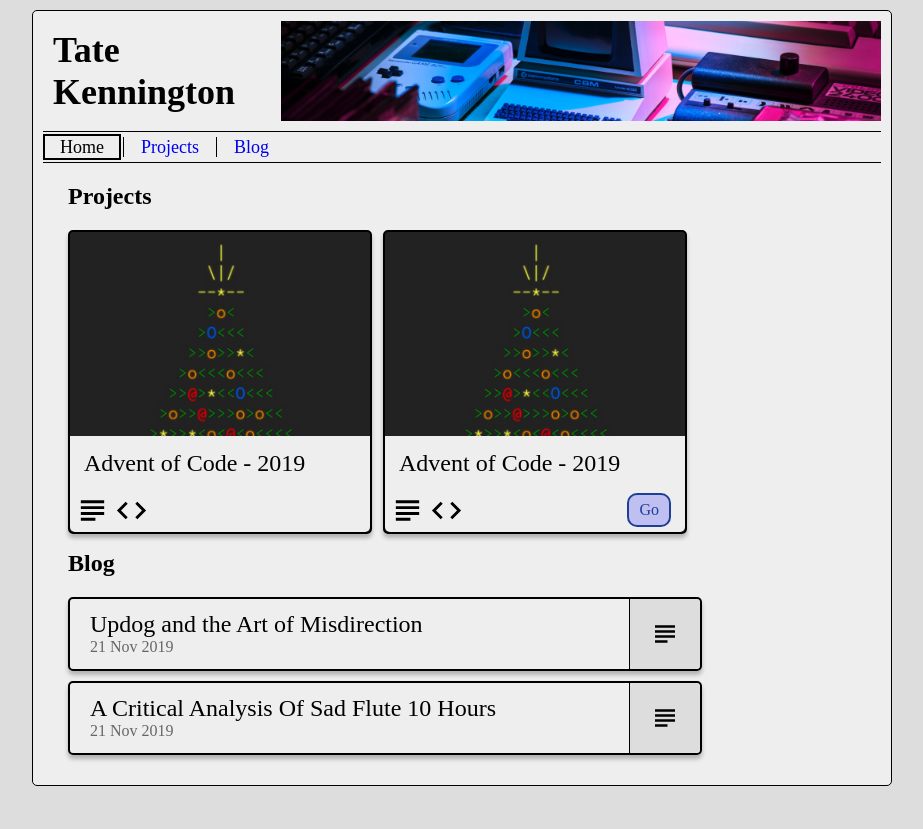
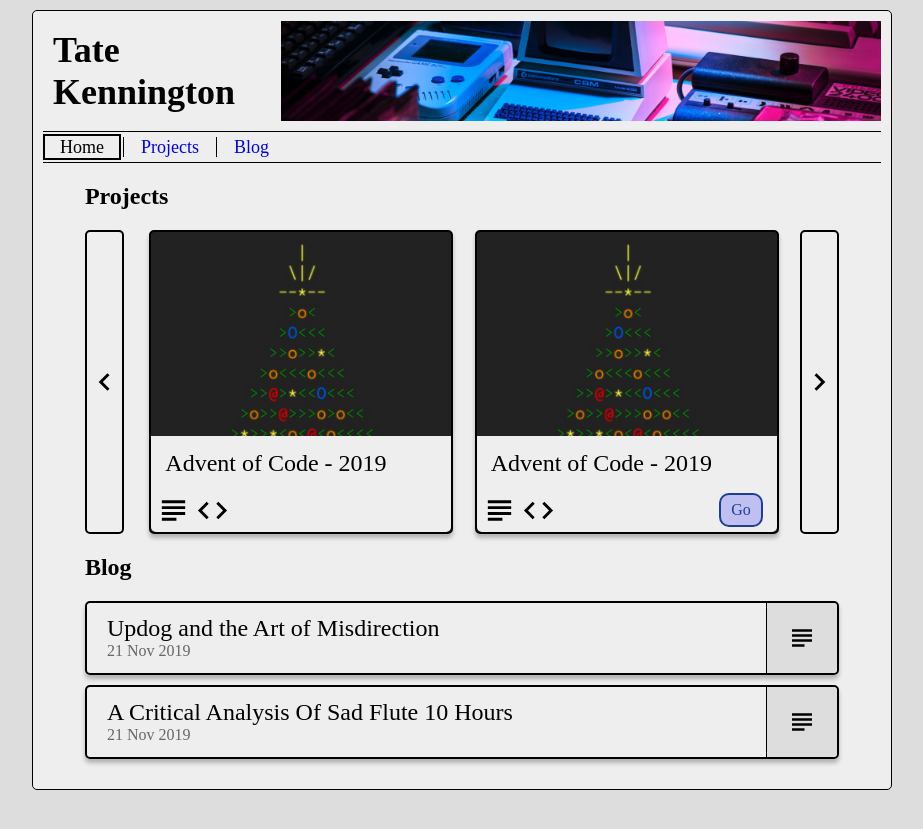
Before and after one commit to TateKennington/personal-website, a Jekyll site: the page built from index.html, in a window 1280 px wide. Shown: the top 829 px of the page, without its empty margins (178-1101 px from the left). Built offline with Jekyll 4.4.1, drawn with Linux system fonts in a browser that asks for light colours.

Commit message:
Little more responsive styling and project carousel buttons

```diff
--- a/assets/css/style.scss
+++ b/assets/css/style.scss
@@ -102,11 +102,13 @@ h2{
 }
 
 section{
-    margin-left: 25px;
+    margin-left: 5%;
+    margin-right: 5%;
     margin-bottom: 20px;
 
-    @media screen and (max-width: 426px){
+    @media screen and (max-width: 769px){
         margin-left: 0px;
+        margin-right: 0px;
     }
 }
 
@@ -128,8 +130,6 @@ section{
 .c-project{
     width: 100%;
     height: 100%;
-    margin-right: 32px;
-    margin-bottom: 10px;
     background-size: cover;
     background-position: center;
     background-repeat: no-repeat;
@@ -154,6 +154,7 @@ section{
             width: calc(100% - 4px);
             height: unset;
             padding-top: 100%;
+            margin-bottom: 15px;
         }
     }
 
@@ -230,7 +231,6 @@ section{
     padding-left: 20px;
     height: 70px;
     width: 100%;
-    max-width: 610px;
     box-shadow: rgba(0,0,0,0.25) 0 4px 4px;
     display: flex;
     justify-content: space-between;
@@ -289,6 +289,7 @@ section{
 .posts{
     display: flex;
     flex-wrap: wrap;
+    width: 100%;
 }
 
 hr{
@@ -303,7 +304,18 @@ hr{
     display: flex;
     flex-wrap: wrap;
     width: 100%;
-    gap: 15px;
+    justify-content: space-between;
+
+    &__nav{
+        width: 35px;
+        border: 2px solid black;
+        border-radius: 5px;
+        height: 300px;
+
+        @media screen and (max-width: 426px){
+            display: none;
+        }
+    }
 
     @media screen and (max-width: 426px){
         justify-content: center;
--- a/index.html
+++ b/index.html
@@ -4,9 +4,11 @@ layout: default
 <section>
     <h2>Projects</h2>
     <div class="projects">
+        <img class="projects__nav projects__nav--left" src="/assets/icons/arrow_left.svg" />
         {% for project in site.projects %}
         {%include project.html project=project%}
         {% endfor %}
+        <img class="projects__nav" src="/assets/icons/arrow_right.svg" />
     </div>
 </section>
 <section>
```
Also changed, not shown: assets/icons/arrow_left.svg (added), assets/icons/arrow_right.svg (added).
